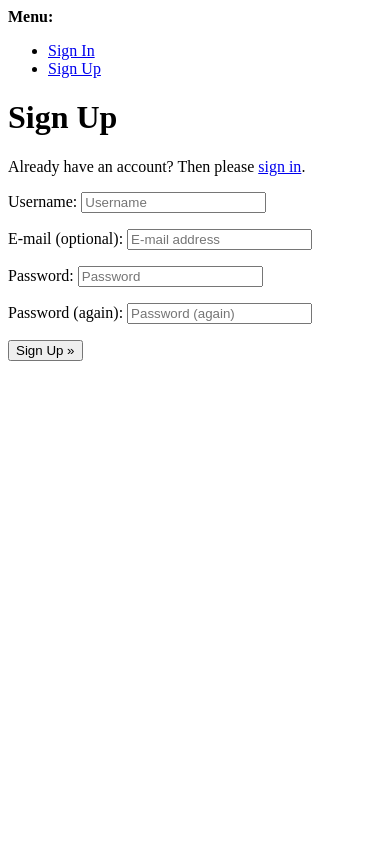
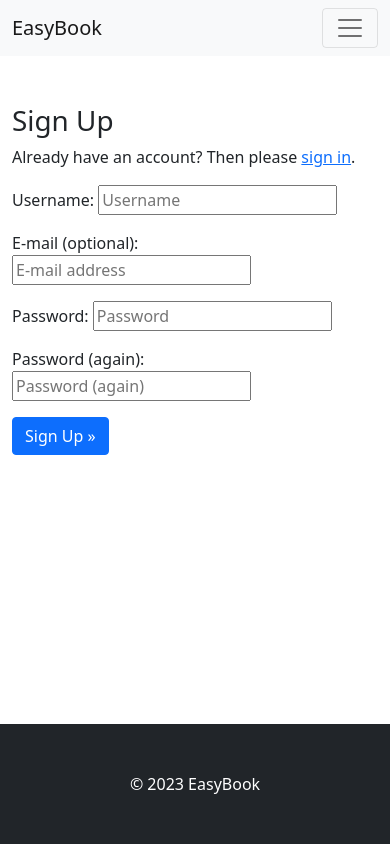
Before and after one commit to KeelanAnderson/pp4-easybook, a Django app: page /accounts/signup/ in a window 390 px wide. Run offline with Django 3.2, Linux system fonts and the light colour scheme; some libraries are stand-ins or nearby versions.

Commit message:
add bootstrap styling to signup and logout templates

```diff
--- a/templates/account/signup.html
+++ b/templates/account/signup.html
@@ -1,13 +1,19 @@
-{% extends "account/base.html" %}
+{% extends "base.html" %}
 
 {% load i18n %}
 
 {% block head_title %}{% trans "Signup" %}{% endblock %}
 
 {% block content %}
+
+<div class="container">
+  <div class="row">
+    <div class="col-md-8 mt-5 offset-md-2">
+
       <h1>{% trans "Sign Up" %}</h1>
 
-<p>{% blocktrans %}Already have an account? Then please <a href="{{ login_url }}">sign in</a>.{% endblocktrans %}</p>
+      <p>{% blocktrans %}Already have an account? Then please <a href="{{ login_url }}">sign in</a>.{% endblocktrans %}
+      </p>
 
       <form class="signup" id="signup_form" method="post" action="{% url 'account_signup' %}">
         {% csrf_token %}
@@ -15,7 +21,9 @@
         {% if redirect_field_value %}
         <input type="hidden" name="{{ redirect_field_name }}" value="{{ redirect_field_value }}" />
         {% endif %}
-  <button type="submit">{% trans "Sign Up" %} &raquo;</button>
+        <button class="btn btn-primary" type="submit">{% trans "Sign Up" %} &raquo;</button>
       </form>
-
+    </div>
+  </div>
+</div>
 {% endblock %}
```
Also changed, not shown: templates/account/logout.html (+10 -3 lines). Lines whose indentation alone changed are shown as unchanged.
